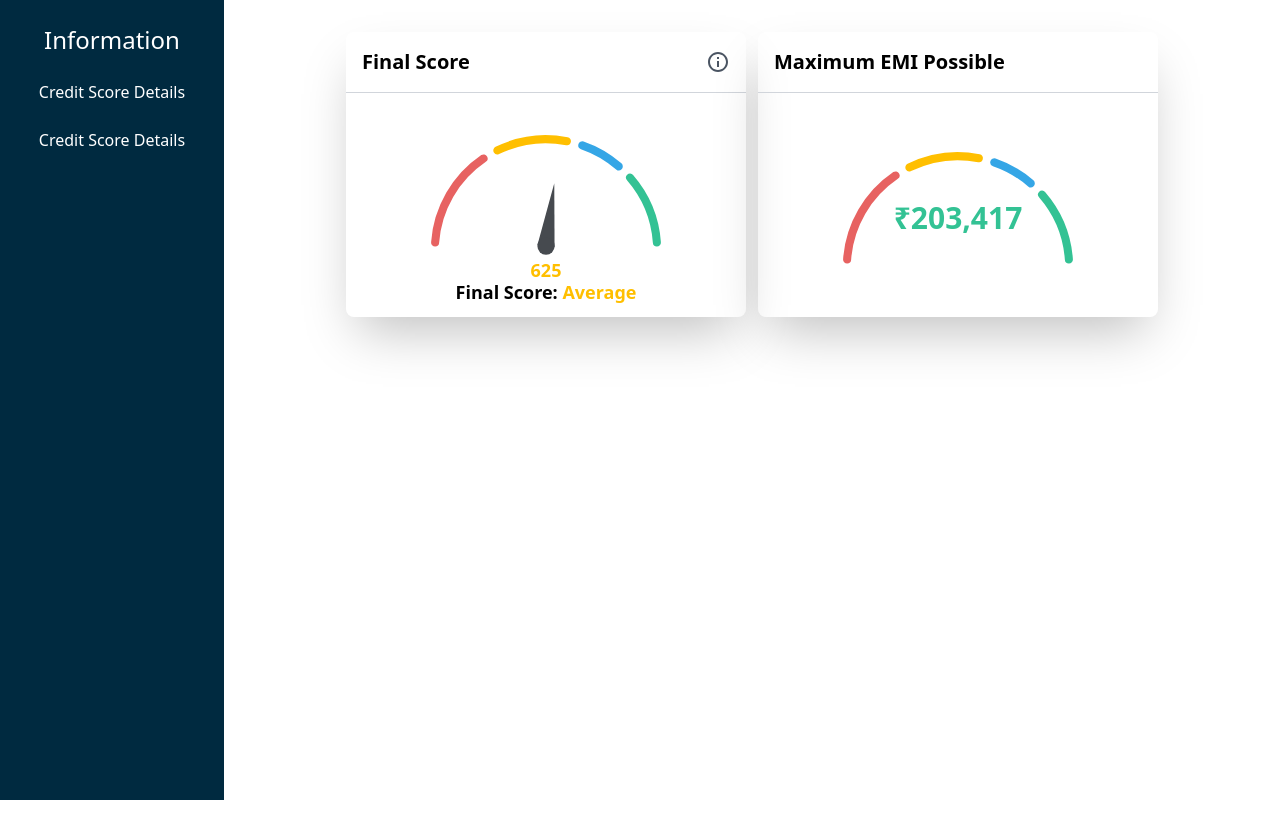
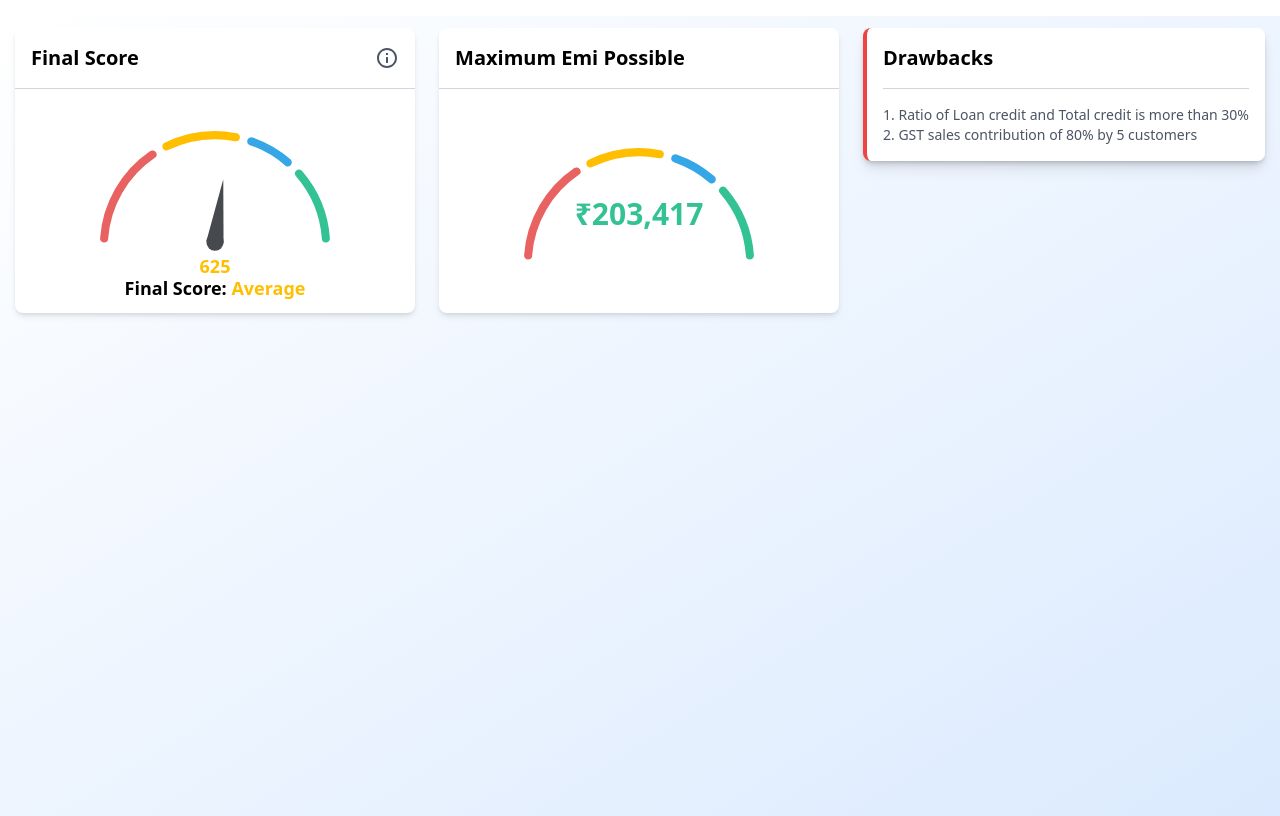
Before and after one commit to Shiv1024/Work, a React (Create React App) app: page /newcreditscorepage in a window 1280 px wide. Built offline with nearby package versions, Linux system fonts and the light colour scheme.

Commit message:
added disadvantages, adjusted layout and added gradient

```diff
--- a/src/Components/Bank Score/Newcreditscorepage.js
+++ b/src/Components/Bank Score/Newcreditscorepage.js
@@ -1,38 +1,45 @@
-import React, { useState } from 'react';
-import Sidebar from '../Sidebar2';
+import React from 'react';
 import InfoOutlinedIcon from '@mui/icons-material/InfoOutlined';
 import VolatilityGauge from '../VolatilityGauge';
 import SemiCircularChart from '../SemiCircularChart';
 
 const Creditscore = () => {
   return (
-    <>
-      <div className="flex">
-        <div className='flex-none'>
-          <Sidebar />
-        </div>
-        <div className="flex-1 ml-32 md:ml-48 lg:ml-56 flex flex-row justify-center items-center mt-0">
-          <div className="relative rounded-lg shadow-2xl mt-8">
+    <div className="flex justify-center items-start mt-4 bg-gradient-to-br from-white to-blue-100 min-h-screen">
+    {/* <div className="flex justify-center items-start mt-4"> */}
+      <div className="relative rounded-lg bg-white shadow-md m-3" style={{ flex: '0 1 auto' }}>
         <h2 className="text-left text-xl font-semibold m-4">Final Score</h2>
         <button
           className="absolute right-4 top-4 text-gray-600 hover:text-blue-600"
-              title="Bank Statement Score: 607.4 &#013; GST Score: 650.44 &#013; Cibil Score Score: 73 "
+          title={`Bank Statement Score: 607.4\nGST Score: 650.44\nCibil Score: 73`}
         >
           <InfoOutlinedIcon />
         </button>
         <hr className="mb-6 border-gray-300" />
-            <VolatilityGauge value={625} title={"Final Score:"} className="text-lg md:text-xl lg:text-2xl" />
+        <VolatilityGauge
+          value={625}
+          title={"Final Score:"}
+          className="text-lg md:text-xl lg:text-2xl"
+        />
       </div>
-          <div className="relative rounded-lg shadow-2xl mt-8 ml-3">
-            <h2 className="text-left text-xl font-semibold m-4">Maximum EMI Possible</h2>
+      <div className="relative rounded-lg bg-white shadow-md m-3" style={{ flex: '0 1 auto' }}>
+        <h2 className="text-left text-xl font-semibold m-4">Maximum Emi Possible</h2>
         <hr className="mb-6 border-gray-300" />
-            {/* <VolatilityGauge value={203417} title={"Maximum Emi Possible:"} color={"black"} className="text-lg md:text-xl lg:text-2xl" /> */}
-
-            <SemiCircularChart value={203417} title={""}/>
+        <SemiCircularChart value={203417} title={""} />
+      </div>
+      <div className="relative bg-white rounded-lg shadow-md m-3 max-w-xl" style={{ flex: '0 1 auto' }}>
+        <div className="p-4 bg-white rounded-lg shadow-lg border-l-4 border-red-500 hover:shadow-2xl transition-shadow duration-300">
+          <div className="font-bold text-xl">
+            <p>Drawbacks</p>
+          </div>
+          <hr className="my-4 border-gray-300" />
+          <div className="text-sm text-gray-600">
+            <p>1. Ratio of Loan credit and Total credit is more than 30%</p>
+            <p>2. GST sales contribution of 80% by 5 customers</p>
           </div>
         </div>
       </div>
-    </>
+    </div>
   );
 };
 
```
Lines whose indentation alone changed are shown as unchanged.
